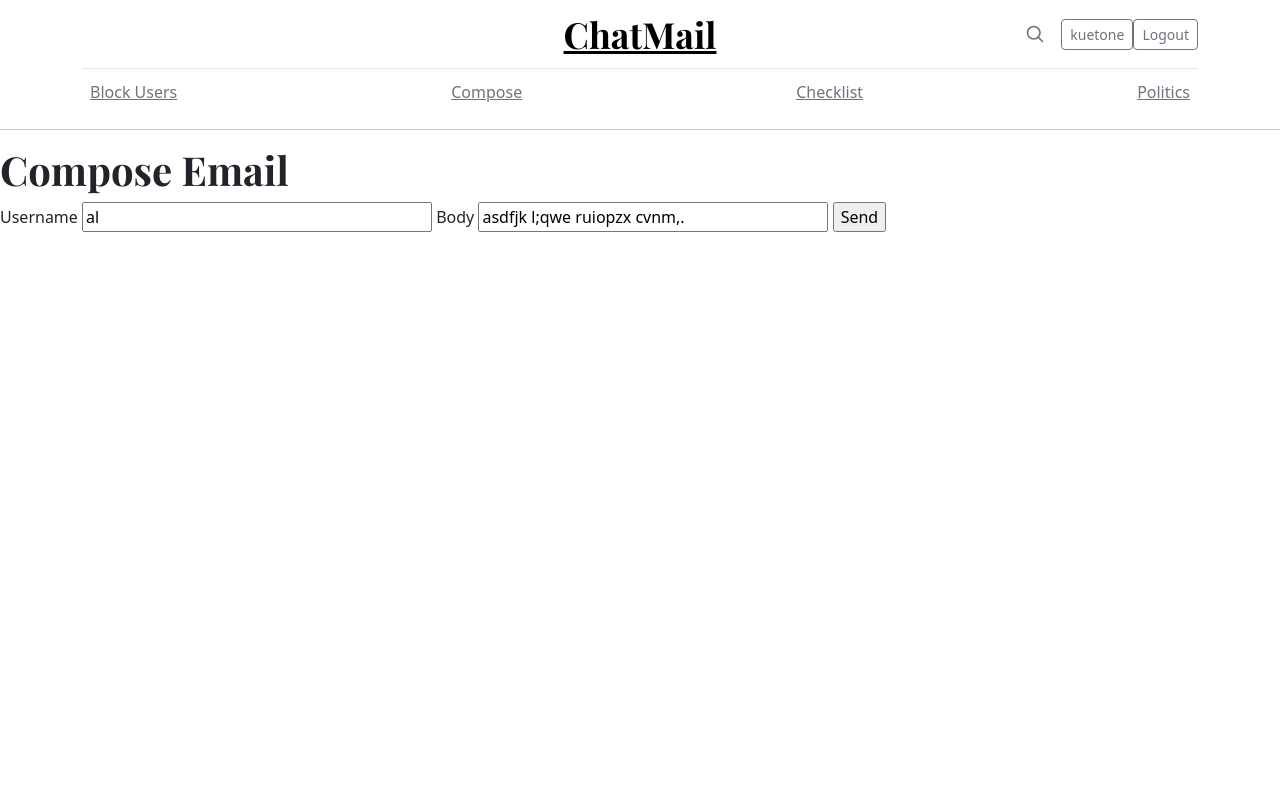
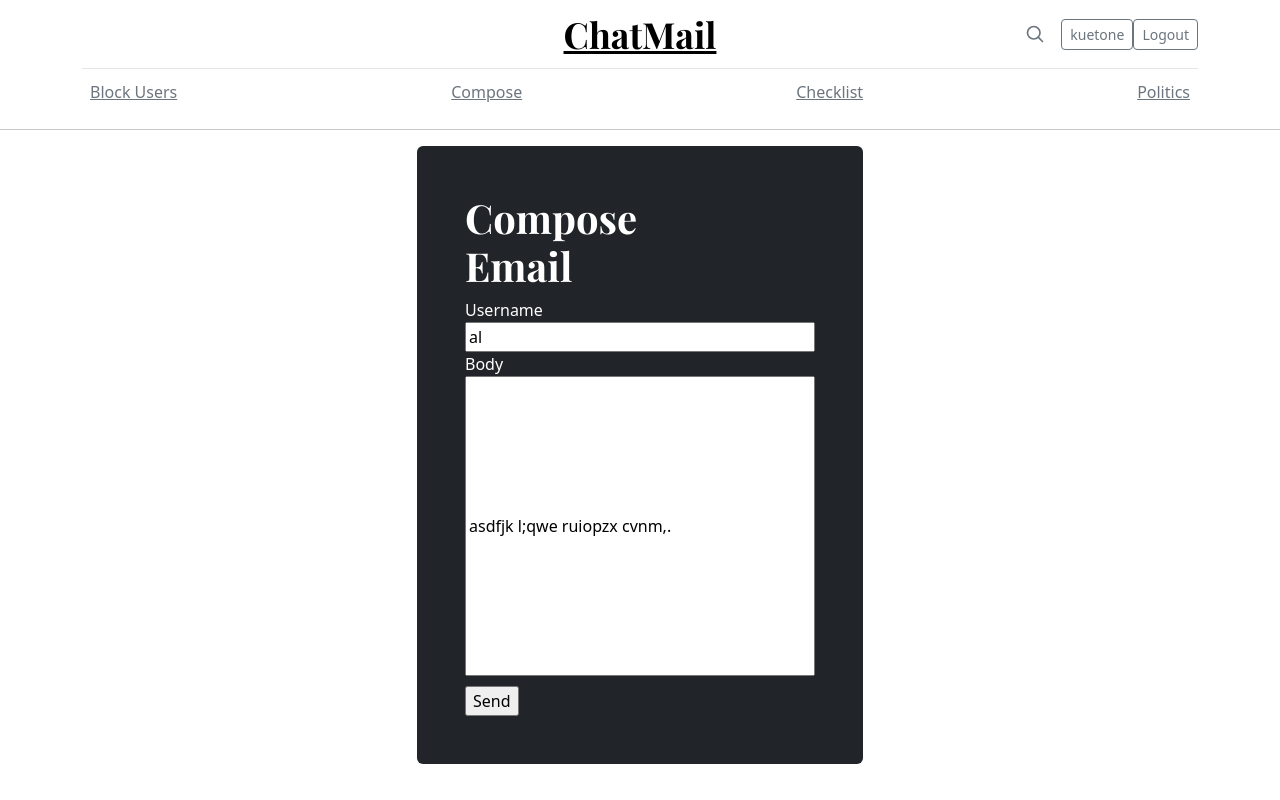
Before and after one commit to KueTone/Chatmail-Web-App, a Flask app: page /editPost/1/ in a window 1280 px wide. Run offline with Flask 3, Linux system fonts and the light colour scheme; a user stored in the database is signed in; some libraries are stand-ins or nearby versions.

Commit message:
Update sendingEmail.html

```diff
--- a/app/templates/sendingEmail.html
+++ b/app/templates/sendingEmail.html
@@ -2,7 +2,10 @@
 
 
 {% block content %}
-    <h1>Compose Email</h1>
+<div class="container" id="logincontainer">
+    <div class="p-4 p-md-5 mb-4 rounded text-bg-dark">
+        <div class="col-md-6 px-0">
+        <h1>Compose Email</h1>
 
 
             <form action="" method="post">
@@ -11,9 +14,11 @@
                     {{ form.recipient(size=32) }}
 
                     {{ form.body.label }}
-                    {{ form.body(size=32) }}
+                    {{ form.body(size=32,style= "height: 300px") }}
 
 
-                {{form.send}}
+                {{form.send(style= "margin-top: 10px")}}
             </form>
+        </div></div>
+    </div>
 {% endblock %}
```
